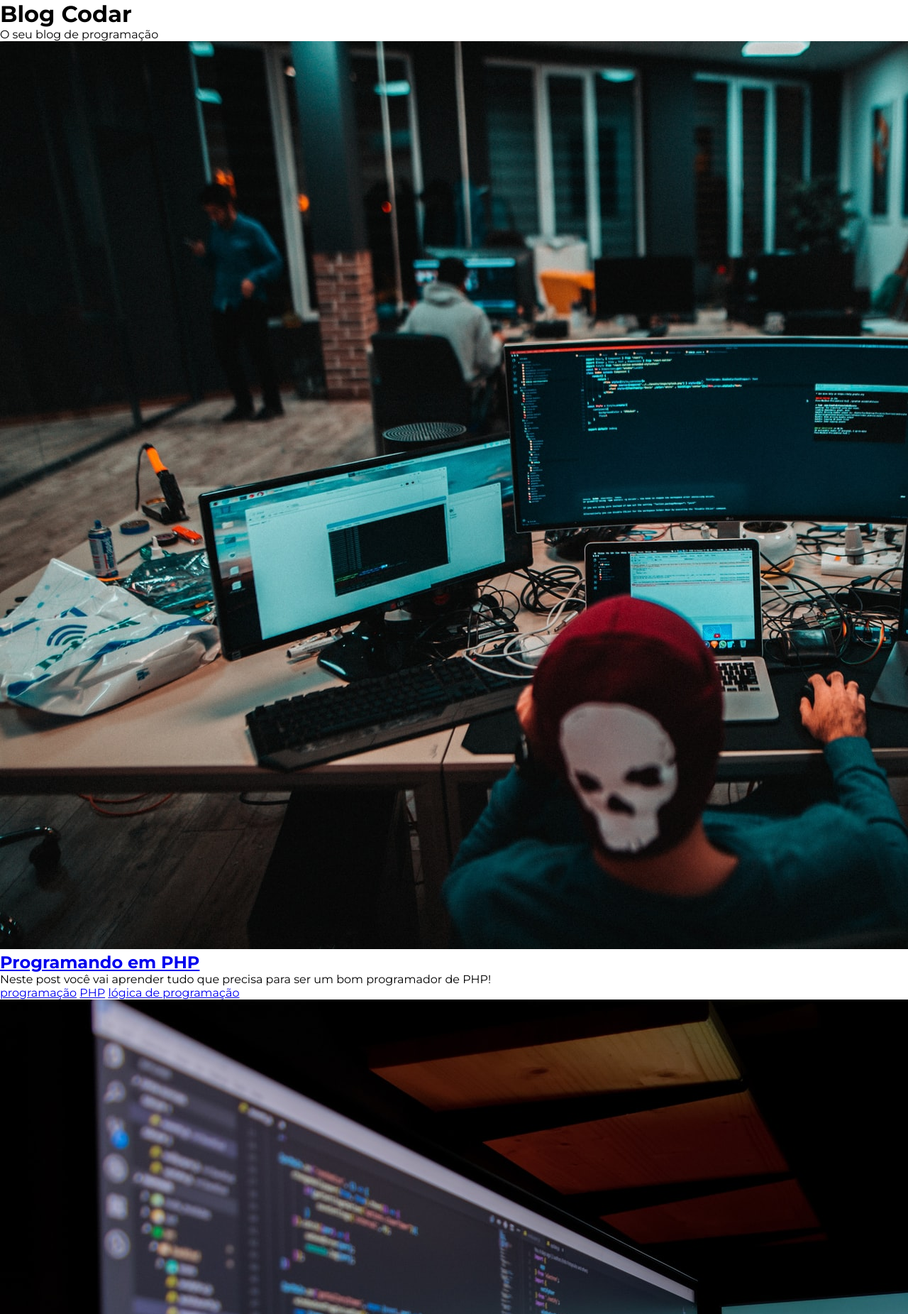
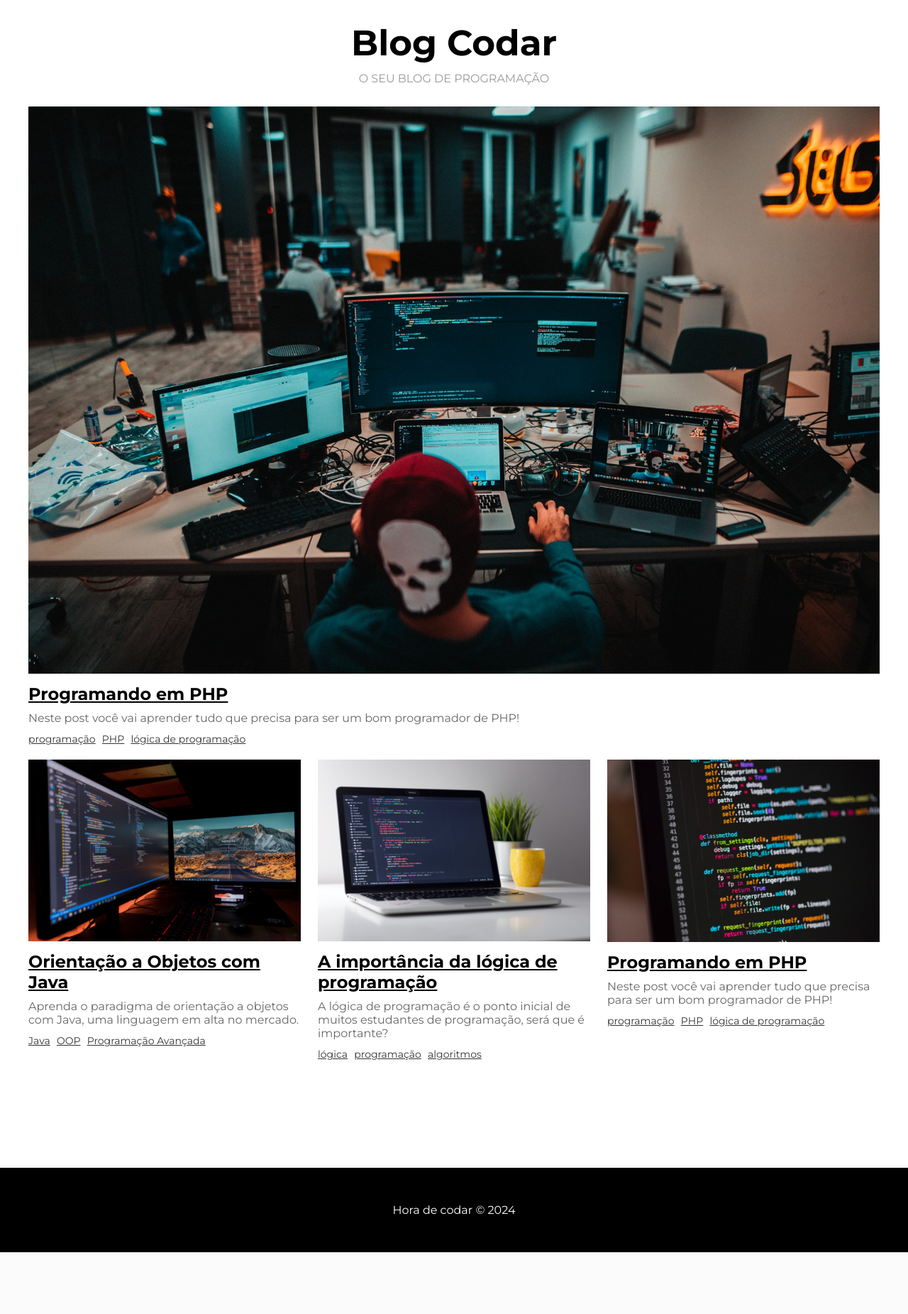
Before and after one commit to katiri/BlogPHP, a PHP site: page / in a window 1280 px wide; the page is wider, and only the part inside the window is pictured. Shown: the part 69-1920 px from the top of that part at 71% size. After the commit the page ends 1833 px from the top of that part, so only its background shows below. Run offline with PHP 8.4, Linux system fonts and the light colour scheme.

Commit message:
Correção na página principal e definição dos estilos da página principal

```diff
--- a/css/styles.css
+++ b/css/styles.css
@@ -51,6 +51,74 @@ main {
     color: #999;
 }
 
+/* Home */
+#title-container {
+    min-width: 500px;
+    text-align: center;
+    margin-top: 30px;
+}
+
+#title-container h1 {
+    font-size: 50px;
+}
+
+#title-container p {
+    margin-top: 10px;
+    text-transform: uppercase;
+    color: #999;
+}
+
+#posts-container {
+    max-width: 1200px;
+    margin: 0 auto;
+    margin-top: 30px;
+    display: flex;
+    flex-wrap: wrap;
+    justify-content: space-between;
+}
+
+.post-box:first-child {
+    min-width: 100%;
+}
+
+.post-box {
+    width: 32%;
+    margin-bottom: 20px;
+}
+
+.post-box img {
+    width: 100%;
+}
+
+.post-box .post-title {
+    font-size: 24px;
+    margin: 10px 0;
+}
+
+.post-box .post-title a {
+    color: #000;
+    transition: .5s;
+}
+
+.post-box .post-title a:hover {
+    color: #999;
+}
+
+.post-box .post-description {
+    color: #666;
+}
+
+.tags-container {
+    margin-top: 10px;
+}
+
+.tags-container a {
+    font-size: 14px;
+    color: #333;
+    display: inline-block;
+    margin-right: 5px;
+}
+
 /* Footer */
 footer {
     width: 100%;
--- a/index.php
+++ b/index.php
@@ -9,7 +9,7 @@
     </div>
     <div id="posts-container">
         <?php foreach($posts as $post): ?>
-            <div id="post-box">
+            <div class="post-box">
                 <img src="<?= $BASE_URL ?>img/<?= $post['img'] ?>" alt="<?= $post['title'] ?>">
                 <h2 class="post-title">
                     <a href="<?= $BASE_URL ?>post.php?id=<?= $post['id'] ?>">
```
